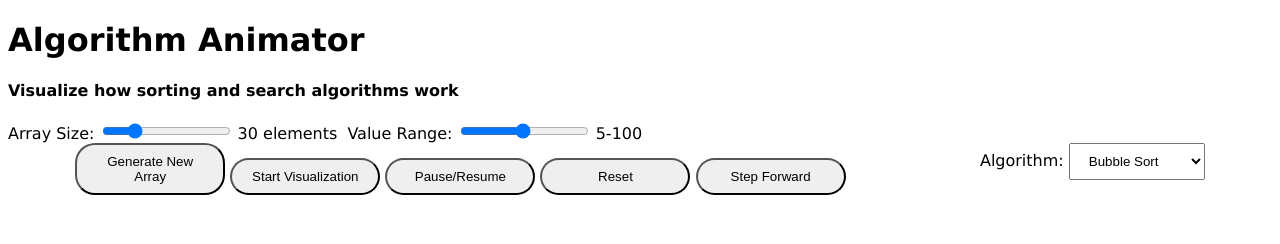
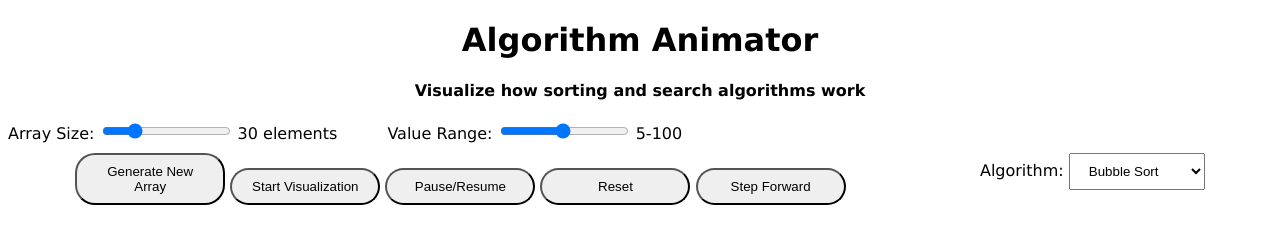
Before and after one commit to lub5155/algorithm-animator, a plain HTML site: page index.html in a window 1280 px wide. Drawn offline with Linux system fonts and the light colour scheme.

Commit message:
Update styles.css

```diff
--- a/styles.css
+++ b/styles.css
@@ -1,5 +1,8 @@
 body{
     font-family:Verdana, Geneva, Tahoma, sans-serif
+}
+header{
+    text-align: center;
 }
 .view{
     display: flex;
@@ -16,6 +19,7 @@ body{
     padding: 9px 15px;
 }
 .slide{
+    margin-bottom: 10px;
     display:flex;
-    gap: 10px;
+    gap: 50px;
 }
```
